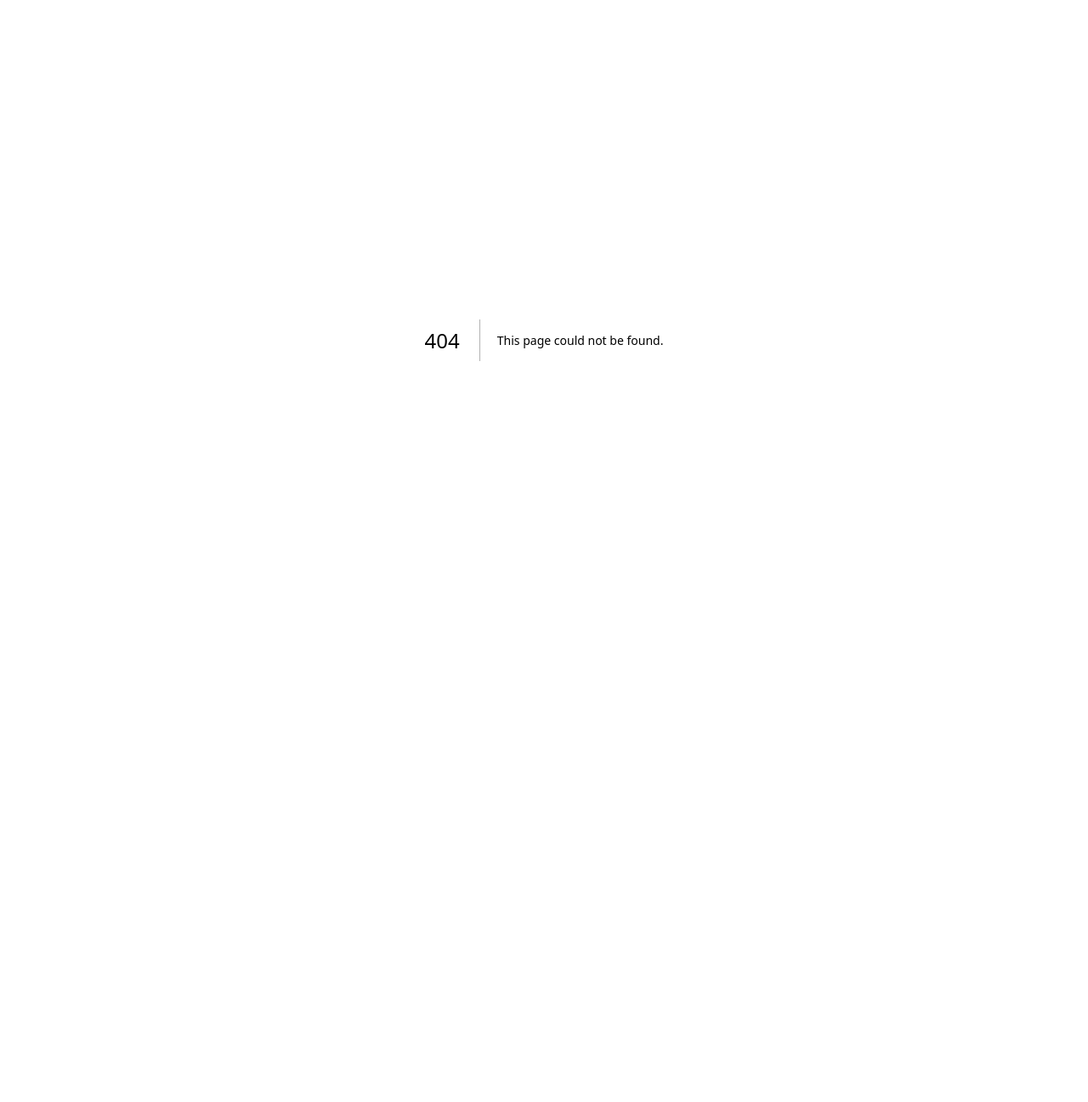
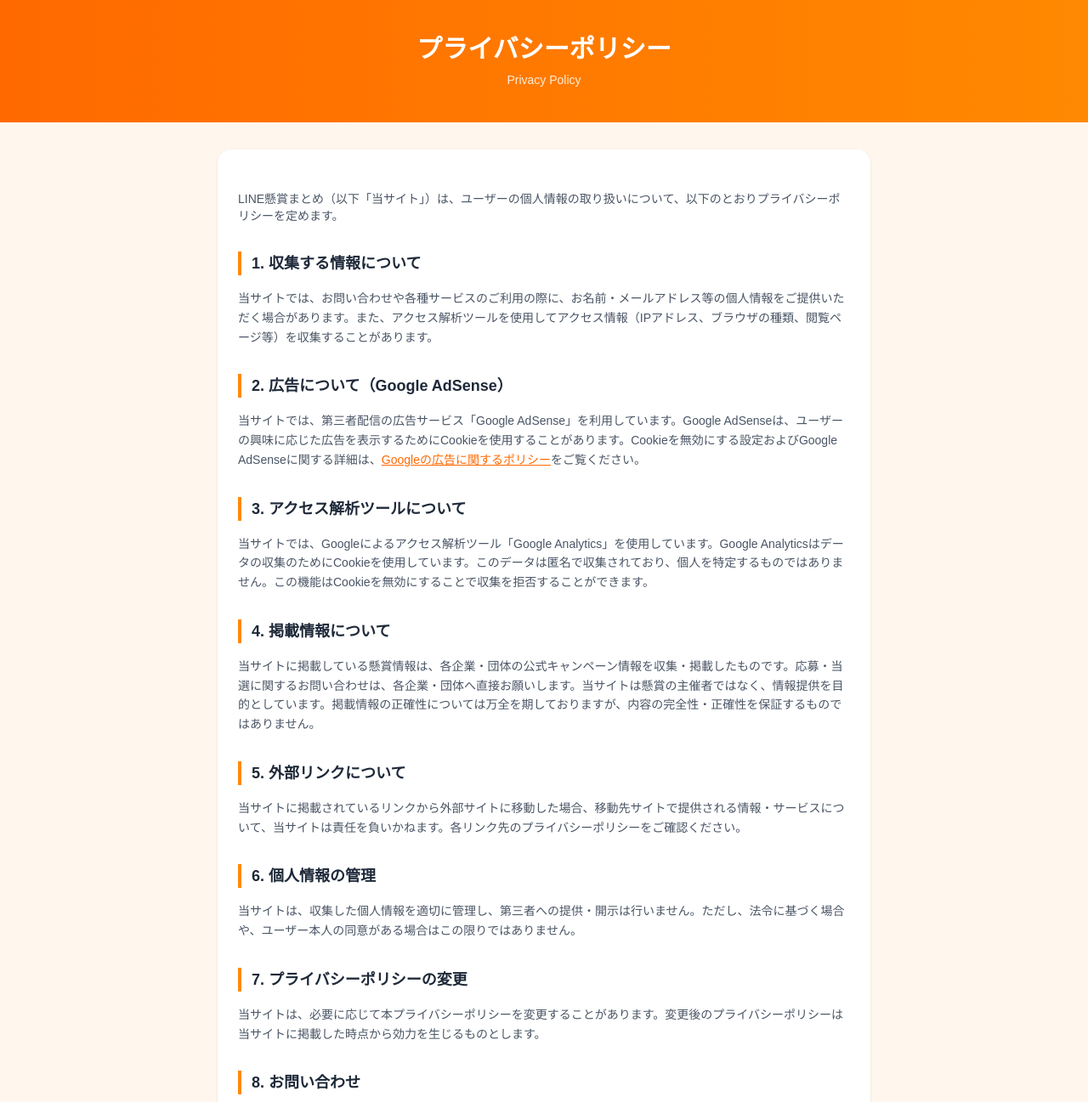
Before and after one commit to m911557-coder/kensho-site, a Next.js app: page /privacy in a window 1280 px wide. Before the commit this address had no page. Shown: the top 1297 px of the page at 85% size. Before the commit the page ends 800 px from the top, so only its background shows below. Built offline with nearby package versions, Linux system fonts and the light colour scheme.

Commit message:
プライバシーポリシーページ追加

```diff
--- a/app/page.tsx
+++ b/app/page.tsx
@@ -101,7 +101,12 @@ export default async function Home() {
           <p className="text-xs text-gray-500">
             掲載している懸賞情報は各社の公式キャンペーンです。応募・当選に関するお問い合わせは各企業へお願いします。
           </p>
-          <p className="text-xs text-gray-600 mt-6">© 2026 LINE懸賞まとめ</p>
+          <div className="flex gap-4 mt-6">
+            <a href="/privacy" className="text-xs text-gray-500 hover:text-orange-400 transition">
+              プライバシーポリシー
+            </a>
+          </div>
+          <p className="text-xs text-gray-600 mt-3">© 2026 LINE懸賞まとめ</p>
         </div>
       </footer>
     </main>
--- /dev/null
+++ b/app/privacy/page.tsx
@@ -0,0 +1,112 @@
+export const metadata = {
+  title: 'プライバシーポリシー',
+  description: 'LINE懸賞まとめのプライバシーポリシーページです。',
+}
+
+export default function PrivacyPage() {
+  return (
+    <main className="min-h-screen bg-orange-50">
+      {/* ヘッダー */}
+      <div className="bg-gradient-to-r from-orange-500 to-orange-400 py-10 px-4 text-center">
+        <h1 className="text-3xl font-black text-white">プライバシーポリシー</h1>
+        <p className="text-orange-100 mt-2 text-sm">Privacy Policy</p>
+      </div>
+
+      {/* 本文 */}
+      <div className="max-w-3xl mx-auto px-6 py-12 bg-white my-8 rounded-2xl shadow-sm">
+
+        <p className="text-gray-600 text-sm mb-8">
+          LINE懸賞まとめ（以下「当サイト」）は、ユーザーの個人情報の取り扱いについて、以下のとおりプライバシーポリシーを定めます。
+        </p>
+
+        <section className="mb-8">
+          <h2 className="text-lg font-bold text-gray-800 border-l-4 border-orange-400 pl-3 mb-4">
+            1. 収集する情報について
+          </h2>
+          <p className="text-gray-600 text-sm leading-relaxed">
+            当サイトでは、お問い合わせや各種サービスのご利用の際に、お名前・メールアドレス等の個人情報をご提供いただく場合があります。また、アクセス解析ツールを使用してアクセス情報（IPアドレス、ブラウザの種類、閲覧ページ等）を収集することがあります。
+          </p>
+        </section>
+
+        <section className="mb-8">
+          <h2 className="text-lg font-bold text-gray-800 border-l-4 border-orange-400 pl-3 mb-4">
+            2. 広告について（Google AdSense）
+          </h2>
+          <p className="text-gray-600 text-sm leading-relaxed">
+            当サイトでは、第三者配信の広告サービス「Google AdSense」を利用しています。Google AdSenseは、ユーザーの興味に応じた広告を表示するためにCookieを使用することがあります。Cookieを無効にする設定およびGoogle AdSenseに関する詳細は、
+            <a href="https://policies.google.com/technologies/ads" target="_blank" rel="noopener noreferrer" className="text-orange-500 underline">
+              Googleの広告に関するポリシー
+            </a>
+            をご覧ください。
+          </p>
+        </section>
+
+        <section className="mb-8">
+          <h2 className="text-lg font-bold text-gray-800 border-l-4 border-orange-400 pl-3 mb-4">
+            3. アクセス解析ツールについて
+          </h2>
+          <p className="text-gray-600 text-sm leading-relaxed">
+            当サイトでは、Googleによるアクセス解析ツール「Google Analytics」を使用しています。Google Analyticsはデータの収集のためにCookieを使用しています。このデータは匿名で収集されており、個人を特定するものではありません。この機能はCookieを無効にすることで収集を拒否することができます。
+          </p>
+        </section>
+
+        <section className="mb-8">
+          <h2 className="text-lg font-bold text-gray-800 border-l-4 border-orange-400 pl-3 mb-4">
+            4. 掲載情報について
+          </h2>
+          <p className="text-gray-600 text-sm leading-relaxed">
+            当サイトに掲載している懸賞情報は、各企業・団体の公式キャンペーン情報を収集・掲載したものです。応募・当選に関するお問い合わせは、各企業・団体へ直接お願いします。当サイトは懸賞の主催者ではなく、情報提供を目的としています。掲載情報の正確性については万全を期しておりますが、内容の完全性・正確性を保証するものではありません。
+          </p>
+        </section>
+
+        <section className="mb-8">
+          <h2 className="text-lg font-bold text-gray-800 border-l-4 border-orange-400 pl-3 mb-4">
+            5. 外部リンクについて
+          </h2>
+          <p className="text-gray-600 text-sm leading-relaxed">
+            当サイトに掲載されているリンクから外部サイトに移動した場合、移動先サイトで提供される情報・サービスについて、当サイトは責任を負いかねます。各リンク先のプライバシーポリシーをご確認ください。
+          </p>
+        </section>
+
+        <section className="mb-8">
+          <h2 className="text-lg font-bold text-gray-800 border-l-4 border-orange-400 pl-3 mb-4">
+            6. 個人情報の管理
+          </h2>
+          <p className="text-gray-600 text-sm leading-relaxed">
+            当サイトは、収集した個人情報を適切に管理し、第三者への提供・開示は行いません。ただし、法令に基づく場合や、ユーザー本人の同意がある場合はこの限りではありません。
+          </p>
+        </section>
+
+        <section className="mb-8">
+          <h2 className="text-lg font-bold text-gray-800 border-l-4 border-orange-400 pl-3 mb-4">
+            7. プライバシーポリシーの変更
+          </h2>
+          <p className="text-gray-600 text-sm leading-relaxed">
+            当サイトは、必要に応じて本プライバシーポリシーを変更することがあります。変更後のプライバシーポリシーは当サイトに掲載した時点から効力を生じるものとします。
+          </p>
+        </section>
+
+        <section className="mb-4">
+          <h2 className="text-lg font-bold text-gray-800 border-l-4 border-orange-400 pl-3 mb-4">
+            8. お問い合わせ
+          </h2>
+          <p className="text-gray-600 text-sm leading-relaxed">
+            当サイトのプライバシーポリシーに関するお問い合わせは、サイト管理者までご連絡ください。
+          </p>
+        </section>
+
+        <p className="text-xs text-gray-400 mt-10 text-right">制定日：2026年6月</p>
+      </div>
+
+      {/* フッター */}
+      <footer className="bg-gray-800 text-gray-400 mt-4">
+        <div className="max-w-5xl mx-auto px-6 py-8 flex flex-col sm:flex-row items-center justify-between gap-4">
+          <a href="/" className="text-white font-bold flex items-center gap-2">
+            <span>🎁</span> LINE懸賞まとめ
+          </a>
+          <p className="text-xs text-gray-600">© 2026 LINE懸賞まとめ</p>
+        </div>
+      </footer>
+    </main>
+  )
+}
```
